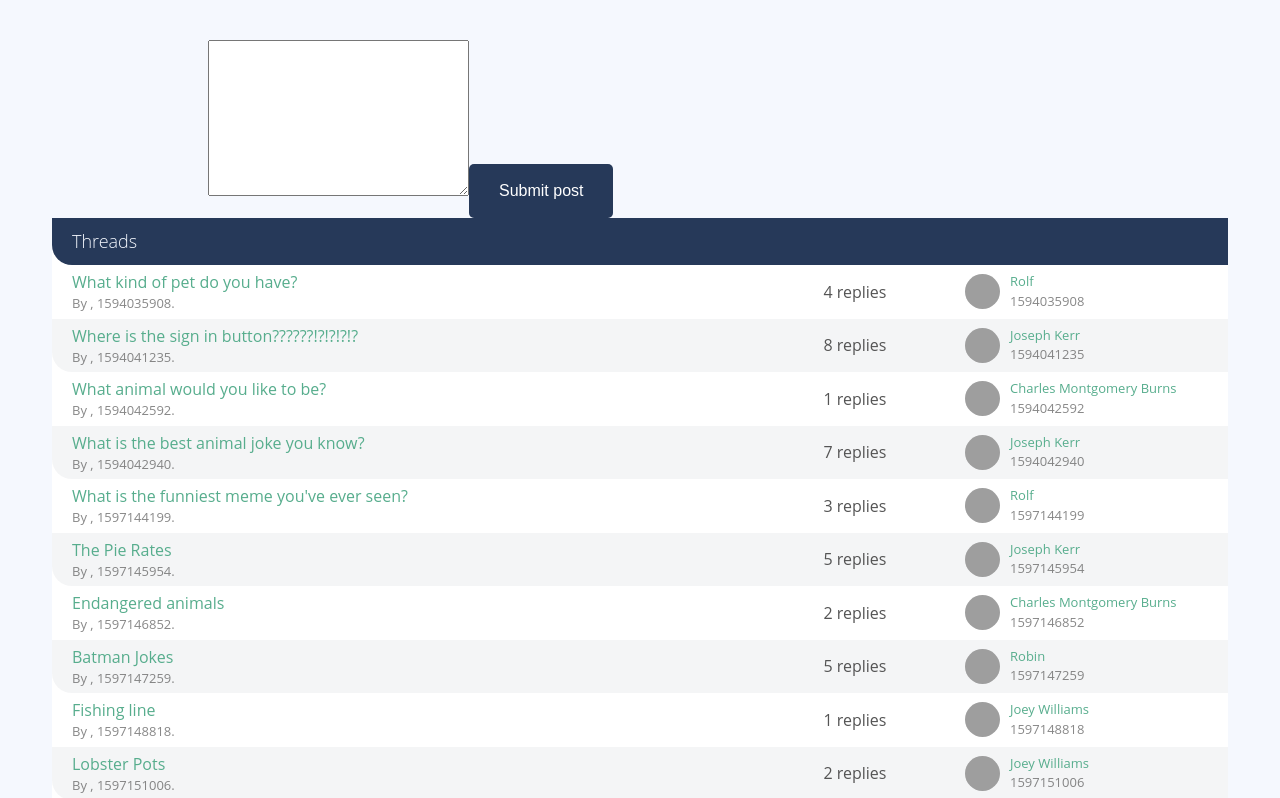
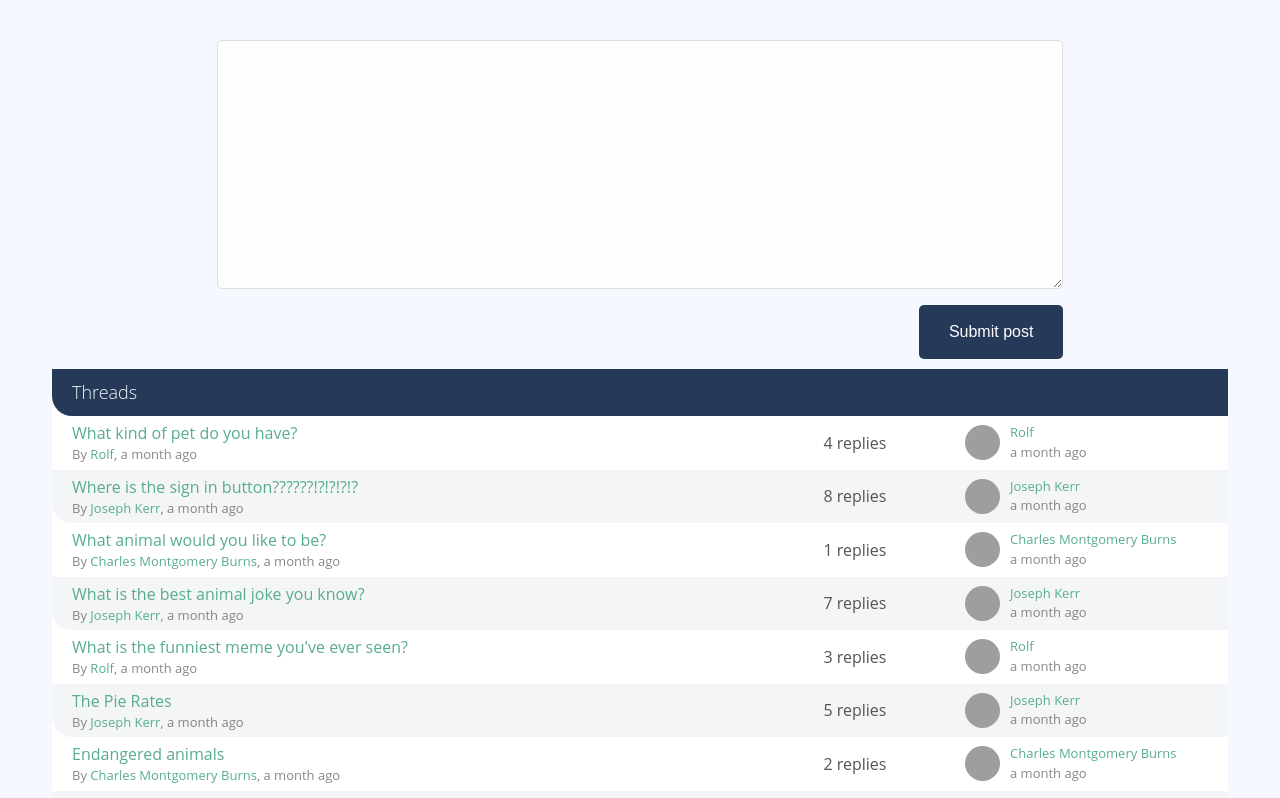
Before and after one commit to PandeBon0/Forum-App, a Vue app: page / in a window 1280 px wide. Shown: the top 798 px of the page. Built offline with nearby package versions, Linux system fonts and the light colour scheme; grey boxes are pictures that could not be loaded.

Commit message:
seguimos en la parte 5

```diff
--- a/src/components/AppDate.vue
+++ b/src/components/AppDate.vue
@@ -1,30 +1,35 @@
 <template>
-    <div title="hummanFriendlyDate(post.publishedAt)">
-                      {{diffForHumans(post.publishedAt)}}
-                  </div>
+  <span title="hummanFriendlyDate()">
+    {{ diffForHumans() }}
+  </span>
 </template>
 
 <script>
-import dayjs from 'dayjs'
-import relativeTime from 'days/plugin/relativeTime'
+import dayjs from 'dayjs';
+import relativeTime from 'dayjs/plugin/relativeTime';
+import localizedDate from 'dayjs/plugin/localizedFormat';
+
 dayjs.extend(relativeTime)
-dayjs.extend(localizedZone)
-    export default {
-        methods: {
-        postById(postId) {
-            return this.posts.find(p => p.id === postId);
-        },
-        userById(userId) {
-            return this.users.find(p => p.id === userId);
-        },
-        diffForHumans(timeStamp){
-            return dayjs.unix(timeStamp).fromNow()
-        }
+dayjs.extend(localizedDate)
+
+export default {
+  props: {
+    timeStamp: {
+      required: true,
+      type: Number,
+    }
+  },
+
+  methods: {
+    diffForHumans() {
+      return dayjs.unix(this.timeStamp).fromNow();
     },
-
-    }
+    humanFriendlyDate(){
+      return dayjs.unix(this.timeStamp).format('llll')
+    },
+  },
+}
 </script>
 
 <style  scoped>
-
 </style>
--- a/src/components/PostEditor.vue
+++ b/src/components/PostEditor.vue
@@ -1,14 +1,17 @@
 <template>
-  <div>
+  <div class="col-full">
     <form @submit.prevent="save">
       <textarea
-        v-model="newPosText"
+        v-model="text"
         name=""
         id=""
         cols="30"
-        rows="10">
-      </textarea>
-      <button class="btn-blue">Submit post</button>
+        rows="10"
+        class="form-input"
+      />
+      <div class="form-actions">
+        <button class="btn-blue">Submit post</button>
+      </div>
     </form>
   </div>
 </template>
@@ -18,7 +21,7 @@
 export default {
   data() {
     return {
-      Text: ''
+      text: ''
     };
   },
 
@@ -27,14 +30,12 @@ export default {
       const postId = 'qqqq' + Math.random();
       const post = {
         id: postId,
-        text: this.newPosText,
+        text: this.text,
         publishedAt: Math.floor(Date.now() / 1000),
         userId: 'jUjmgCurRRdzayqbRMO7aTG9X1G2'
       };
       this.$emit('save', { post });
-      //this.posts.push(post)
-      //this.thread.posts.push(postId)
-      this.Text = '';
+      this.text = '';
     },
   },
 }
--- a/src/components/PostList.vue
+++ b/src/components/PostList.vue
@@ -27,8 +27,9 @@
           </p>
         </div>
       </div>
-      <div class="post-date text-faded">
+      <div class="post-date text-faded" :title="humanFriendlyDate(post.publishedAt)">
         {{ diffForHumans(post.publishedAt) }}
+        <AppDate :timestamp="post.publishedAt"/>
       </div>
     </div>
   </div>
@@ -36,10 +37,7 @@
 
 <script>
 import sourceData from '@/data.json';
-import dayjs from 'dayjs';
-import relativeTime from 'dayjs/plugin/relativeTime';
-
-dayjs.extend(relativeTime);
+import AppDate from '@/components/AppDate.vue';
 
 export default {
   data() {
@@ -56,19 +54,17 @@ export default {
   },
 
   methods: {
-    postById(postId) {
-      return this.posts.find(p => p.id === postId);
-    },
-
+    // postById(postId) {
+    //   return this.posts.find(p => p.id === postId);
+    // },
     userById(userId) {
       return this.users.find(p => p.id === userId);
     },
-
-    diffForHumans(timeStamp) {
-      return dayjs.unix(timeStamp).fromNow();
-    },
   },
 
+  components: {
+    AppDate,
+  },
 }
 </script>
 
--- a/src/components/ThreadList.vue
+++ b/src/components/ThreadList.vue
@@ -22,9 +22,9 @@
           <p class="text-faded text-xsmall">
             By
             <a href="#">
-              {{userById(thread.user)}}
+              {{userById(thread.userId).name}}
             </a>,
-            {{thread.publishedAt}}.
+            <AppDate :timestamp="thread.publishedAt"/>
           </p>
         </div>
         <div class="activity">
@@ -43,7 +43,7 @@
               </a>
             </p>
             <p class="text-xsmall text-faded">
-              {{thread.publishedAt}}
+              <AppDate :timestamp="thread.publishedAt"/>
             </p>
           </div>
         </div>
@@ -54,6 +54,7 @@
 
 <script>
 import sourceData from '@/data.json';
+import AppDate from '@/components/AppDate.vue';
 
 export default {
   props: {
@@ -78,6 +79,10 @@ export default {
       return this.users.find(p => p.id === userId);
     },
   },
+
+  components: {
+    AppDate,
+  },
 }
 </script>
 
--- a/src/pages/PageThreadShow.vue
+++ b/src/pages/PageThreadShow.vue
@@ -36,7 +36,7 @@ export default {
         thread => thread.id === this.id);
     },
     threadPosts() {
-      return this.posts.find(
+      return this.posts.filter(
         post => post.threadId === this.id);
     },
   },
@@ -49,15 +49,11 @@ export default {
   methods: {
     addPost(eventData){
       const post ={
-        // id: postId,
-        // text: this.newPosText,
-        // publishedAt: Math.floor(Date.now()/1000),
         ...eventData.post,
-        threadId: '',
+        threadId: this.id,
       };
       this.posts.push(post);
       this.thread.posts.push(post.id);
-      //console log communicating between components
     },
   },
 }
```
